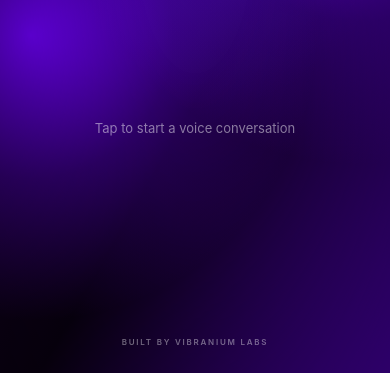
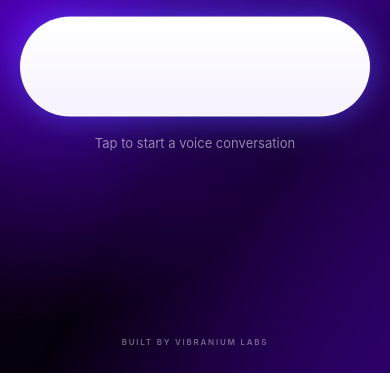
Before and after one commit to daniildin/tony-sre, a plain HTML site: page index.html in a window 390 px wide. Shown: the part 471-844 px from the top of the page. Drawn offline with Linux system fonts and the light colour scheme; a script that the page names is missing.

Commit message:
Refactor CSS and HTML structure for better styling

```diff
--- a/index.html
+++ b/index.html
@@ -28,7 +28,6 @@
 
     body {
       min-height: 100dvh;
-
       font-family:
         Archivo,
         -apple-system,
@@ -122,10 +121,10 @@
     .beta {
       padding: 7px 12px;
 
-      border: 1px solid rgba(255, 255, 255, 0.12);
+      border: 1px solid rgba(255,255,255,0.12);
       border-radius: 999px;
 
-      background: rgba(255, 255, 255, 0.12);
+      background: rgba(255,255,255,0.12);
 
       font-size: 10px;
       font-weight: 600;
@@ -137,7 +136,7 @@
       align-items: center;
       gap: 10px;
 
-      color: rgba(255, 255, 255, 0.72);
+      color: rgba(255,255,255,0.72);
 
       font-size: 11px;
       font-weight: 500;
@@ -153,8 +152,8 @@
       background: #c4ff3c;
 
       box-shadow:
-        0 0 8px rgba(196, 255, 60, 0.8),
-        0 0 18px rgba(196, 255, 60, 0.35);
+        0 0 8px rgba(196,255,60,0.8),
+        0 0 18px rgba(196,255,60,0.35);
     }
 
     /* MAIN */
@@ -162,20 +161,21 @@
     main {
       flex: 1;
 
+      width: 100%;
+
       display: flex;
       justify-content: center;
       align-items: center;
-
-      width: 100%;
     }
 
     .hero {
-      width: min(950px, 100%);
-      text-align: center;
+      width: min(1000px, 100%);
 
       display: flex;
       flex-direction: column;
       align-items: center;
+
+      text-align: center;
 
       transform: translateY(-2vh);
     }
@@ -205,20 +205,19 @@
 
       margin: 0 auto;
 
-      color: rgba(255, 255, 255, 0.74);
+      color: rgba(255,255,255,0.74);
 
       font-size: clamp(17px, 2vw, 23px);
       font-weight: 400;
-
       line-height: 1.5;
     }
 
-    /* VOICE */
+    /* TONY BUTTON AREA */
 
     .voice-area {
       width: 100%;
 
-      margin-top: 36px;
+      margin-top: 42px;
 
       display: flex;
       flex-direction: column;
@@ -226,35 +225,79 @@
       justify-content: center;
     }
 
-    .widget-row {
-      width: 100%;
-      min-height: 80px;
+    /*
+      Large visual bubble around the real
+      ElevenLabs interaction.
+    */
+
+    .tony-bubble {
+      width: min(470px, 92%);
+      min-height: 110px;
+
+      padding: 14px 24px;
 
       display: flex;
       align-items: center;
       justify-content: center;
 
-      position: relative;
+      border-radius: 999px;
+
+      background:
+        linear-gradient(
+          180deg,
+          #ffffff 0%,
+          #f6f2ff 100%
+        );
+
+      border: 1px solid rgba(255,255,255,0.9);
+
+      box-shadow:
+        0 0 0 1px rgba(87,61,255,0.15),
+        0 0 28px rgba(87,61,255,0.65),
+        0 0 65px rgba(87,61,255,0.32),
+        0 20px 55px rgba(0,0,0,0.32);
+
+      transition:
+        transform 0.2s ease,
+        box-shadow 0.2s ease;
+    }
+
+    .tony-bubble:hover {
+      transform: translateY(-2px) scale(1.015);
+
+      box-shadow:
+        0 0 0 1px rgba(87,61,255,0.2),
+        0 0 35px rgba(87,61,255,0.8),
+        0 0 80px rgba(87,61,255,0.4),
+        0 24px 60px rgba(0,0,0,0.35);
+    }
+
+    .widget-center {
+      width: 100%;
+
+      display: flex;
+      align-items: center;
+      justify-content: center;
     }
 
     elevenlabs-convai {
       display: block;
 
       width: auto;
-      min-width: 160px;
-      min-height: 70px;
+      min-width: 190px;
+      min-height: 72px;
 
       margin: 0 auto;
     }
 
     .helper {
+      margin-top: 22px;
+
       width: 100%;
-
-      margin-top: 14px;
 
       text-align: center;
 
-      color: rgba(255, 255, 255, 0.48);
+      color: rgba(255,255,255,0.52);
 
       font-size: 14px;
       font-weight: 400;
@@ -263,7 +306,7 @@
     /* FOOTER */
 
     footer {
-      color: rgba(255, 255, 255, 0.4);
+      color: rgba(255,255,255,0.4);
 
       font-size: 10px;
       font-weight: 600;
@@ -321,36 +364,34 @@
         margin-bottom: 22px;
 
         font-size: clamp(48px, 14vw, 66px);
-
         line-height: 0.95;
       }
 
       .description {
-        max-width: 340px;
+        max-width: 350px;
 
         font-size: 16px;
         line-height: 1.5;
       }
 
       .voice-area {
-        margin-top: 30px;
+        margin-top: 34px;
       }
 
-      .widget-row {
-        min-height: 80px;
+      .tony-bubble {
+        width: min(360px, 100%);
+        min-height: 100px;
+
+        padding: 12px 18px;
       }
 
       elevenlabs-convai {
-        width: auto;
-        min-width: 160px;
-        min-height: 70px;
-
-        margin-left: auto;
-        margin-right: auto;
+        min-width: 180px;
+        min-height: 68px;
       }
 
       .helper {
-        margin-top: 12px;
+        margin-top: 18px;
         font-size: 13px;
       }
 
@@ -402,11 +443,13 @@
         </p>
 
 
-        <!-- TONY VOICE -->
+        <!-- TONY VOICE BUTTON -->
 
         <div class="voice-area">
 
-          <div class="widget-row">
+          <div class="tony-bubble">
+
+            <div class="widget-center">
 
               <elevenlabs-convai
                 agent-id="agent_4501k7xa0jn2fgkrvnrtfwwst6hq"
@@ -417,6 +460,8 @@
                 listening-text="Listening..."
                 speaking-text="Tony is speaking..."
               ></elevenlabs-convai>
+
+            </div>
 
           </div>
 
@@ -450,6 +495,7 @@
   <!-- PWA -->
 
   <script>
+
     if ("serviceWorker" in navigator) {
 
       window.addEventListener("load", function () {
@@ -457,15 +503,18 @@
         navigator.serviceWorker
           .register("./sw.js")
           .catch(function (error) {
+
             console.log(
               "Service worker registration failed:",
               error
             );
+
           });
 
       });
 
     }
+
   </script>
 
 </body>
```
Lines whose indentation alone changed are shown as unchanged.
